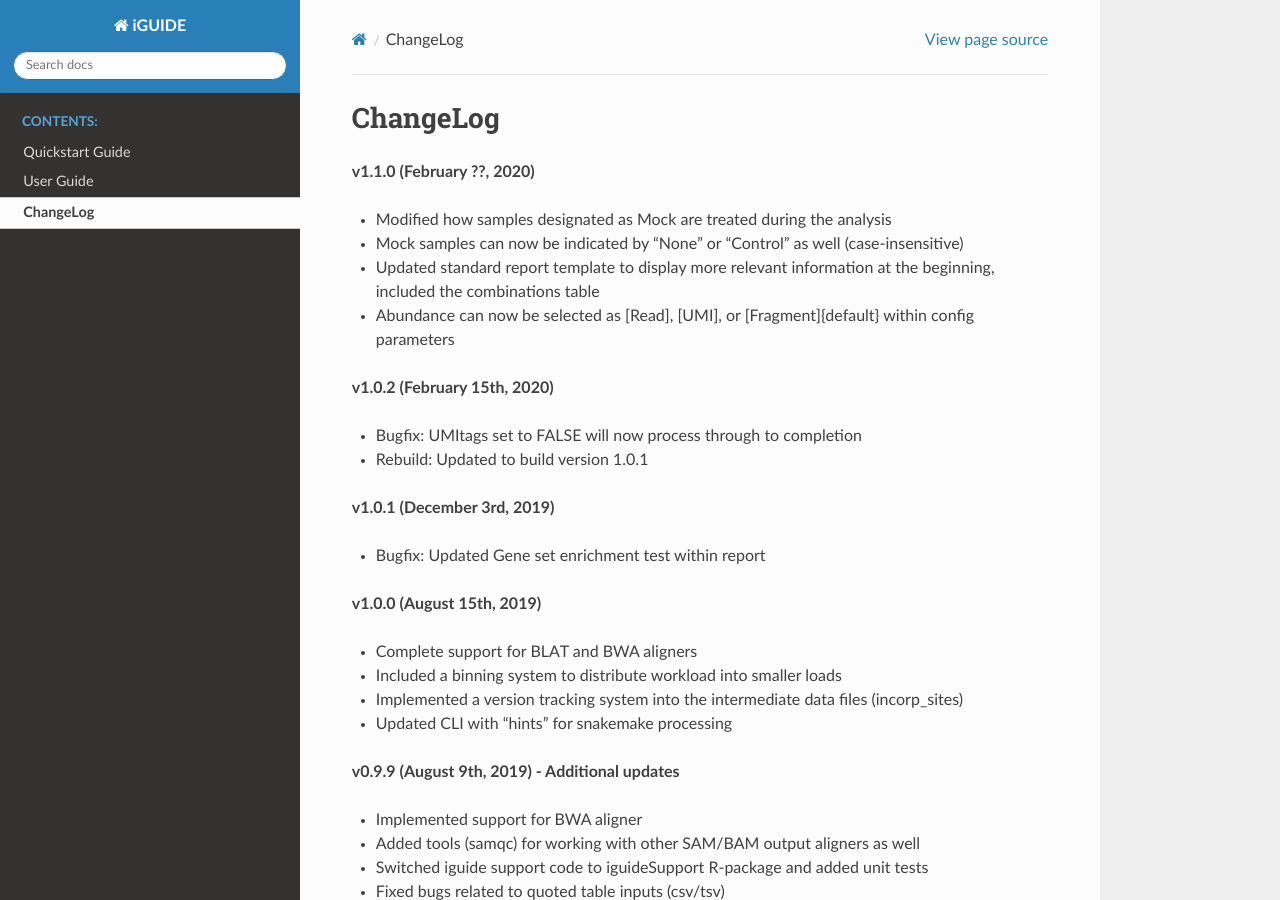
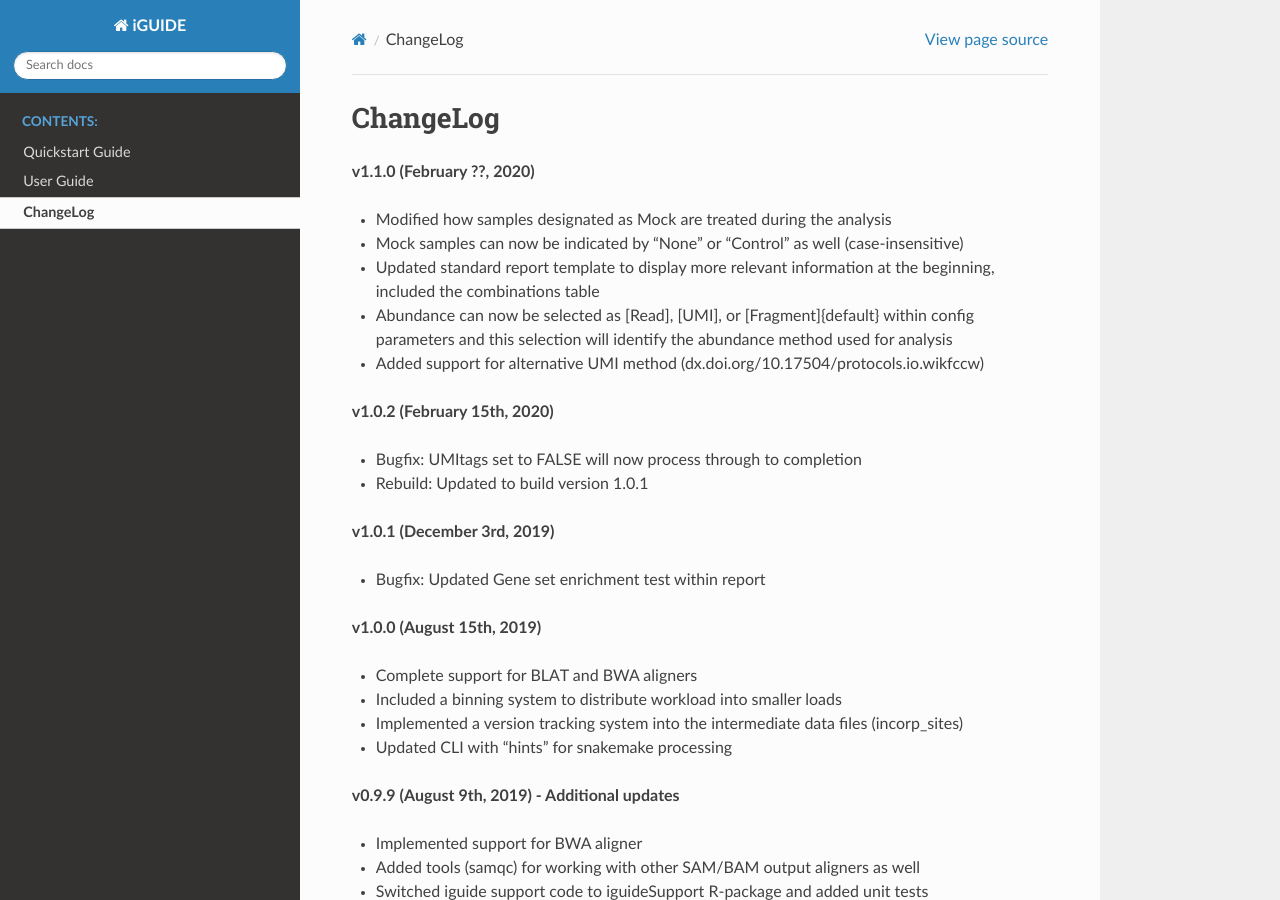
Before and after one commit to cnobles/iGUIDE, a Sphinx documentation site: the page built from docs/changelog.rst, in a window 1280 px wide and 900 px high. Built offline with Sphinx 7.4.7 and the Read the Docs theme 2.0.0, drawn with Linux system fonts in a browser that asks for light colours.

Commit message:
Added workflow and components for alternative UMI method.

```diff
--- a/docs/changelog.rst
+++ b/docs/changelog.rst
@@ -11,7 +11,9 @@ ChangeLog
 - Updated standard report template to display more relevant information at the
   beginning, included the combinations table
 - Abundance can now be selected as [Read], [UMI], or [Fragment]{default} within
-  config parameters
+  config parameters and this selection will identify the abundance method used
+  for analysis
+- Added support for alternative UMI method (dx.doi.org/10.17504/protocols.io.wikfccw)
 
 **v1.0.2 (February 15th, 2020)**
 
```
Also changed, not shown: README.md (+3 -1 lines), 13 other files.
